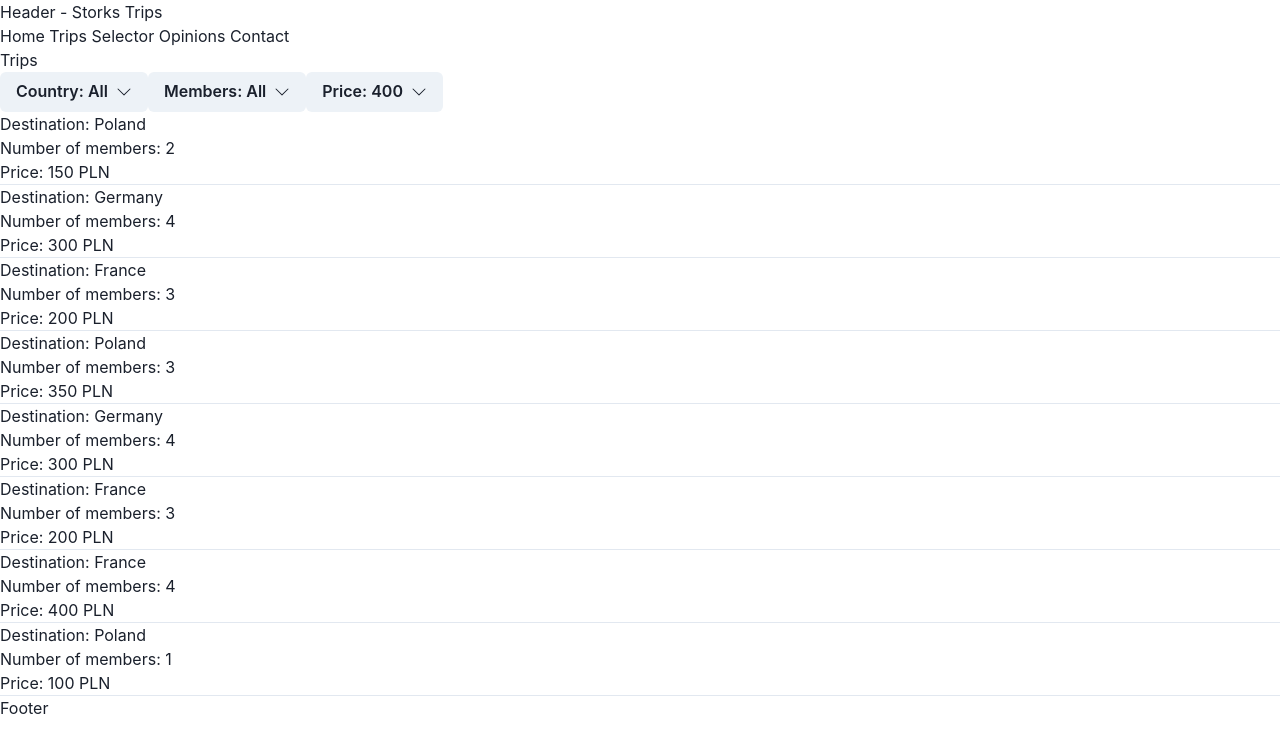
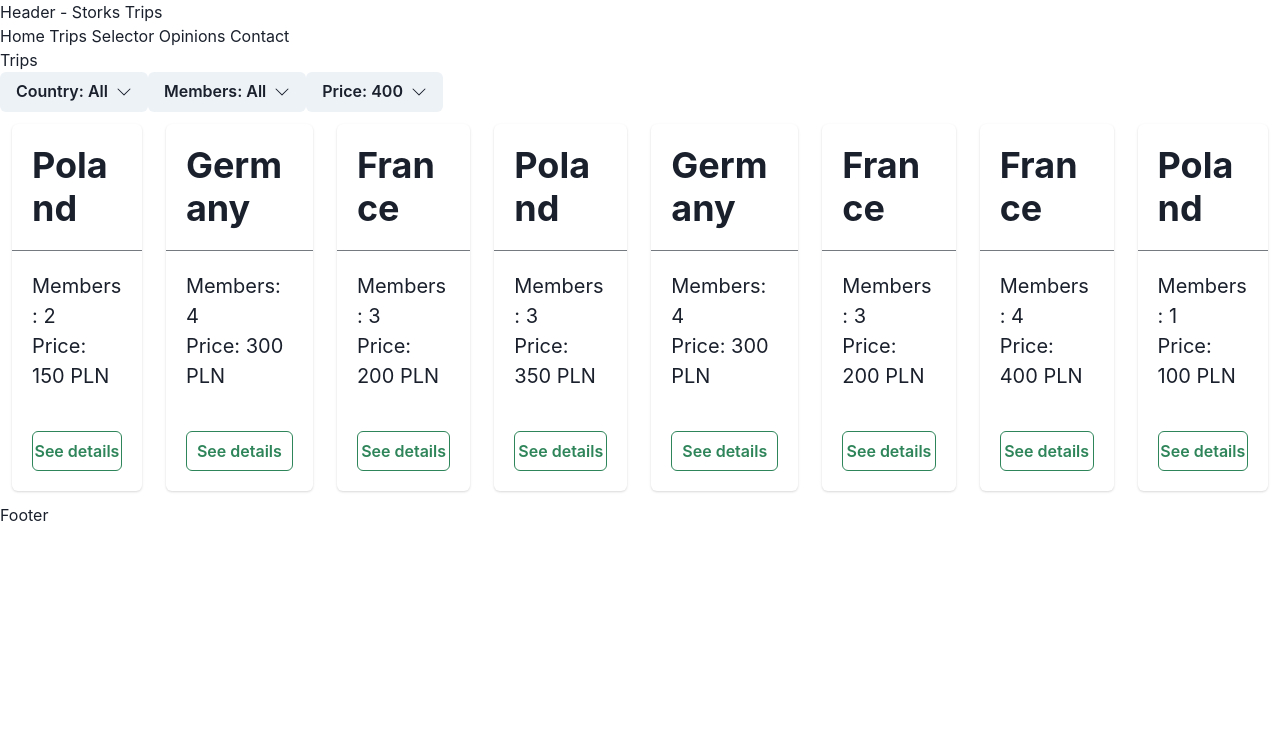
Before and after one commit to PiotrKeska/StorkTravel, a React (Vite) app in the folder storks-trips/: page / in a window 1280 px wide. Shown: the top 752 px of the page. Built offline with nearby package versions, Linux system fonts and the light colour scheme.

Commit message:
Create single Card component

```diff
--- /dev/null
+++ b/storks-trips/src/TripsBox/TripsCards.tsx
@@ -0,0 +1,42 @@
+import {
+  Button,
+  Card,
+  CardBody,
+  CardFooter,
+  CardHeader,
+  Divider,
+  Heading,
+  Text,
+} from "@chakra-ui/react";
+import scopeFilter from "../utils/filters";
+
+const TripsCards = () => {
+  const arr = scopeFilter();
+
+  return (
+    <>
+      {arr?.map((el) => (
+        <Card key={el.TripId} maxW="sm" margin={3}>
+          <CardHeader>
+            <Heading>{el.Country}</Heading>
+          </CardHeader>
+          <Divider orientation="horizontal" />
+
+          <CardBody>
+            <Text fontSize="xl">Members: {el.Details.NumOfMembers}</Text>
+            <Text fontSize="xl">
+              Price: {el.Details.Price} {el.Details.Currency}
+            </Text>
+          </CardBody>
+          <CardFooter>
+            <Button colorScheme="green" variant="outline">
+              See details
+            </Button>
+          </CardFooter>
+        </Card>
+      ))}
+    </>
+  );
+};
+
+export default TripsCards;
--- a/storks-trips/src/TripsBox/TripsGrid.tsx
+++ b/storks-trips/src/TripsBox/TripsGrid.tsx
@@ -1,6 +1,8 @@
 import React from "react";
 import useTrips from "./useTrips";
 import scopeFilter from "../utils/filters";
+import TripsCards from "./TripsCards";
+import { Flex } from "@chakra-ui/react";
 
 const TripsGrid = () => {
   const { data, isLoading, error } = useTrips();
@@ -13,16 +15,9 @@ const TripsGrid = () => {
 
   return (
     <>
-      {arr?.map((el) => (
-        <React.Fragment key={el.TripId}>
-          <h4>Destination: {el.Country}</h4>
-          <p>Number of members: {el.Details.NumOfMembers}</p>
-          <p>
-            Price: {el.Details.Price} {el.Details.Currency}
-          </p>
-          <hr></hr>
-        </React.Fragment>
-      ))}
+      <Flex>
+        <TripsCards />
+      </Flex>
     </>
   );
 };
```
